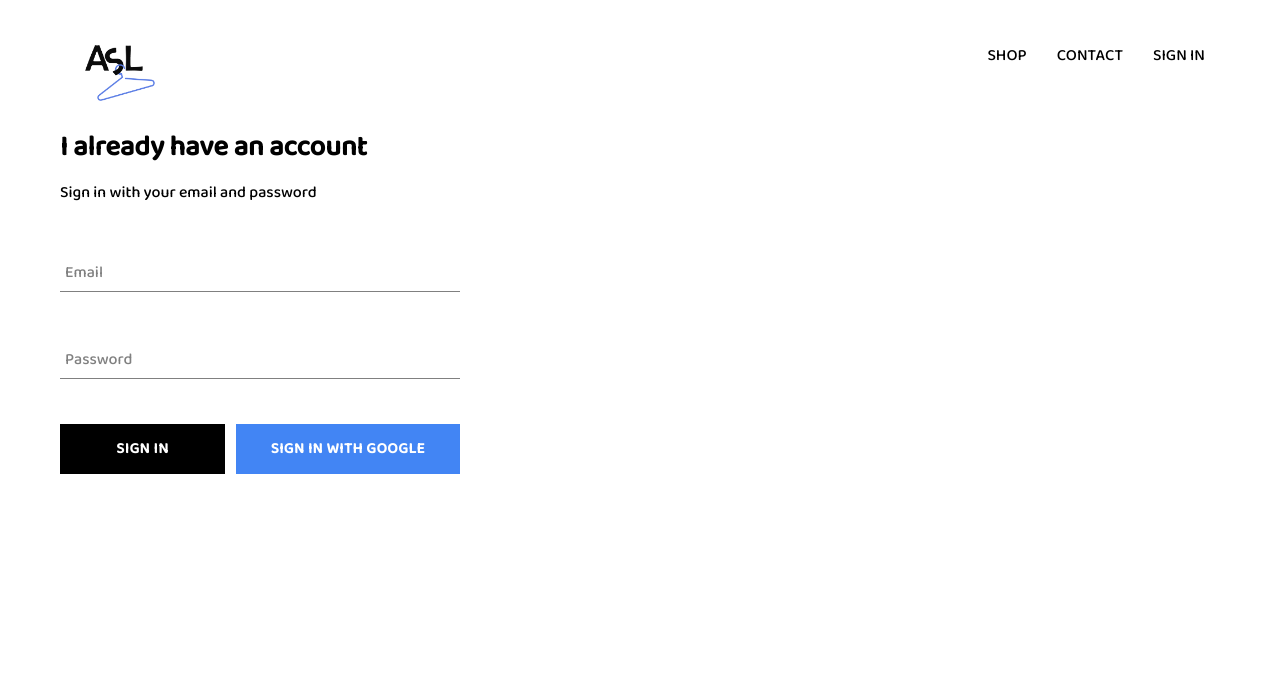
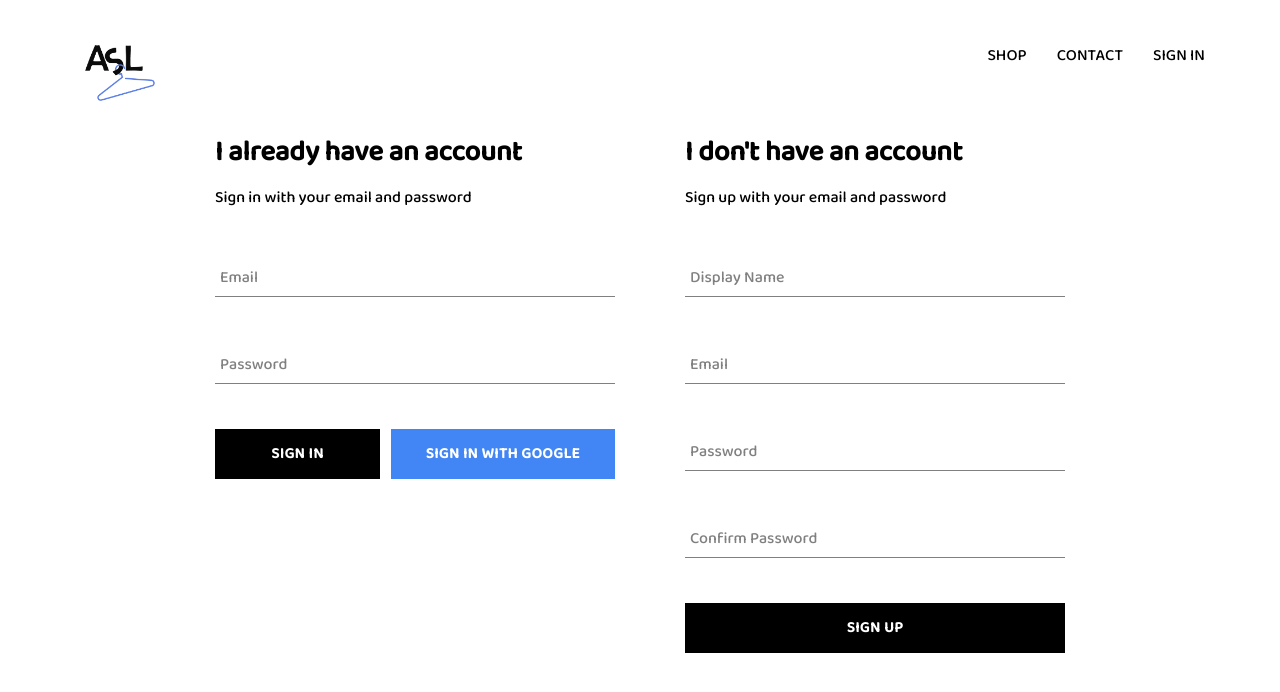
Before and after one commit to Ahmedmmy97/asl-clothing, a React (Create React App) app: page /signin in a window 1280 px wide. Shown: the top 692 px of the page. Built offline with nearby package versions, Linux system fonts and the light colour scheme; no server answers.

Commit message:
implemented firebase utils

```diff
--- a/src/App.js
+++ b/src/App.js
@@ -5,7 +5,7 @@
 import ShopPage from "./pages/shop/shop.component";
 import Header from "./components/header/header.component";
 import SignInAndSignUpPage from "./pages/sign-in-and-signup/sign-in-and-signup.component";
-import { auth } from "./firebase/firebase-utils";
+import { auth, createUserProfileDocument } from "./firebase/firebase-utils";
 
 class App extends React.Component {
   constructor() {
@@ -21,16 +21,27 @@
   }
   unsubscribeFromAuth = null;
   componentDidMount() {
-    this.unsubscribeFromAuth = auth.onAuthStateChanged(user => {
-      this.setState({ currentuser: user });
-      console.log(user);
+    this.unsubscribeFromAuth = auth.onAuthStateChanged(async userAuth => {
+      if (userAuth) {
+        const userRef = await createUserProfileDocument(userAuth);
+
+        userRef.onSnapshot(snapshot => {
+          this.setState({
+            currentuser: {
+              id: snapshot.id,
+              ...snapshot.data()
+            }
+          });
+        });
+      }
+      this.setState({currentuser: userAuth});
     });
   }
 
   render() {
     return (
       <div>
-        <Header currentuser = {this.state.currentuser} />
+        <Header currentuser={this.state.currentuser} />
         <switch>
           <Route exact path="/" component={HomePage} />
           <Route path="/shop" component={ShopPage} />
--- a/src/components/custom-button/custom-button.component.jsx
+++ b/src/components/custom-button/custom-button.component.jsx
@@ -2,7 +2,7 @@
 
 import "./custom-button.styles.scss";
 
-const CustonButton = ({ children, isGoogleSignIn, ...otherProps }) => (
+const CustomButton = ({ children, isGoogleSignIn, ...otherProps }) => (
   <button
     className={`${isGoogleSignIn ? "google-signin" : ""} custom-button`}
     {...otherProps}
@@ -11,4 +11,4 @@
   </button>
 );
 
-export default CustonButton;
+export default CustomButton;
--- a/src/components/sign-in/sign-in.component.jsx
+++ b/src/components/sign-in/sign-in.component.jsx
@@ -1,9 +1,9 @@
 import React from "react";
 
 import "./sign-in.styles.scss";
-import { signInWithGoogle } from "../../firebase/firebase-utils";
+import { auth, signInWithGoogle } from "../../firebase/firebase-utils";
 import FormInput from "../form-input/form-input.component";
-import CustonButton from "../custom-button/custom-button.component";
+import CustomButton from "../custom-button/custom-button.component";
 
 class SignIn extends React.Component {
   constructor(props) {
@@ -14,8 +14,14 @@
       password: ""
     };
   }
-  handleSubmit = event => {
+  handleSubmit = async event => {
     event.preventDefault();
+    const { email, password } = this.state;
+    try {
+      await auth.signInWithEmailAndPassword(email, password);
+    } catch (err) {
+      console.error(err);
+    }
     this.setState({ email: "", password: "" });
   };
 
@@ -45,11 +51,11 @@
             required
           />
           <div className="buttons">
-            <CustonButton type="submit">Sign in</CustonButton>
-            <CustonButton isGoogleSignIn onClick={signInWithGoogle}>
+            <CustomButton type="submit">Sign in</CustomButton>
+            <CustomButton isGoogleSignIn onClick={signInWithGoogle}>
               {" "}
               Sign in with Google{" "}
-            </CustonButton>
+            </CustomButton>
           </div>
         </form>
       </div>
--- /dev/null
+++ b/src/components/sign-up/sign-up.component.jsx
@@ -0,0 +1,96 @@
+import React from "react";
+
+import FormInput from "../form-input/form-input.component";
+import CustomButton from "../custom-button/custom-button.component";
+
+import { auth, createUserProfileDocument } from "../../firebase/firebase-utils";
+import "./sign-up.styles.scss";
+
+class SignUp extends React.Component {
+  constructor() {
+    super();
+
+    this.state = {
+      displayName: "",
+      email: "",
+      password: "",
+      confirmPassword: ""
+    };
+  }
+
+  handleSubmit = async event => {
+    event.preventDefault();
+    const { displayName, email, password, confirmPassword } = this.state;
+
+    if (password !== confirmPassword) {
+      alert("passwords don't match ");
+      return;
+    }
+    try {
+      const { user } = await auth.createUserWithEmailAndPassword(
+        email,
+        password
+      );
+      await createUserProfileDocument(user, { displayName });
+
+      this.setState({
+        displayName: "",
+        email: "",
+        password: "",
+        confirmPassword: ""
+      });
+    } catch (err) {
+      console.error(err);
+    }
+  };
+  handlechange = event => {
+    const { value, name } = event.target;
+    this.setState({ [name]: value });
+  };
+  render() {
+    const { displayName, email, password, confirmPassword } = this.state;
+    return (
+      <div className="sign-up">
+        <h2 className="title">I don't have an account</h2>
+        <span> Sign up with your email and password</span>
+        <form className="sign-up-form" onSubmit={this.handleSubmit}>
+          <FormInput
+            type="text"
+            name="displayName"
+            label="Display Name"
+            value={displayName}
+            handleChange={this.handlechange}
+            required
+          />
+          <FormInput
+            type="email"
+            name="email"
+            label="Email"
+            value={email}
+            handleChange={this.handlechange}
+            required
+          />
+          <FormInput
+            type="password"
+            name="password"
+            label="Password"
+            value={password}
+            handleChange={this.handlechange}
+            required
+          />
+          <FormInput
+            type="password"
+            name="confirmPassword"
+            label="Confirm Password"
+            value={confirmPassword}
+            handleChange={this.handlechange}
+            required
+          />
+          <CustomButton type="submit">Sign up</CustomButton>
+        </form>
+      </div>
+    );
+  }
+}
+
+export default SignUp;
--- /dev/null
+++ b/src/components/sign-up/sign-up.styles.scss
@@ -0,0 +1,12 @@
+.sign-up{
+    width: 380px;
+    display: flex;
+    flex-direction: column;
+
+    .title{
+        margin: 10px 0;
+    }
+    .custom-button {
+        width: 100%;
+    }
+}
--- a/src/firebase/firebase-utils.js
+++ b/src/firebase/firebase-utils.js
@@ -13,6 +13,28 @@
   measurementId: "G-3CVG78ZEZH"
 };
 
+export const createUserProfileDocument = async (userAuth, additionalData) => {
+  if (!userAuth) return;
+  const userRef = firestore.doc(`users/${userAuth.uid}`);
+  const snapshot = await userRef.get();
+  if (!snapshot.exists) {
+    const { displayName, email } = userAuth;
+    const createdAt = new Date();
+
+    try {
+      await userRef.set({
+        displayName,
+        email,
+        createdAt,
+        ...additionalData
+      });
+    } catch (error) {
+      console.log("error creating user ", error.message);
+    }
+  }
+  return userRef;
+};
+
 firebase.initializeApp(config);
 
 export const auth = firebase.auth();
--- a/src/pages/sign-in-and-signup/sign-in-and-signup.component.jsx
+++ b/src/pages/sign-in-and-signup/sign-in-and-signup.component.jsx
@@ -2,10 +2,12 @@
 
 import "./sign-in-and-signup.styles.scss";
 import SignIn from "../../components/sign-in/sign-in.component";
+import SignUp from "../../components/sign-up/sign-up.component";
 
 const SignInAndSignUpPage = () => (
   <div className="sign-in-and-sign-up">
     <SignIn />
+    <SignUp />
   </div>
 );
 
--- a/src/pages/sign-in-and-signup/sign-in-and-signup.styles.scss
+++ b/src/pages/sign-in-and-signup/sign-in-and-signup.styles.scss
@@ -0,0 +1,6 @@
+.sign-in-and-sign-up {
+    width: 850px;
+    display: flex;
+    justify-content: space-between;
+    margin: 30px auto;
+  }
```
